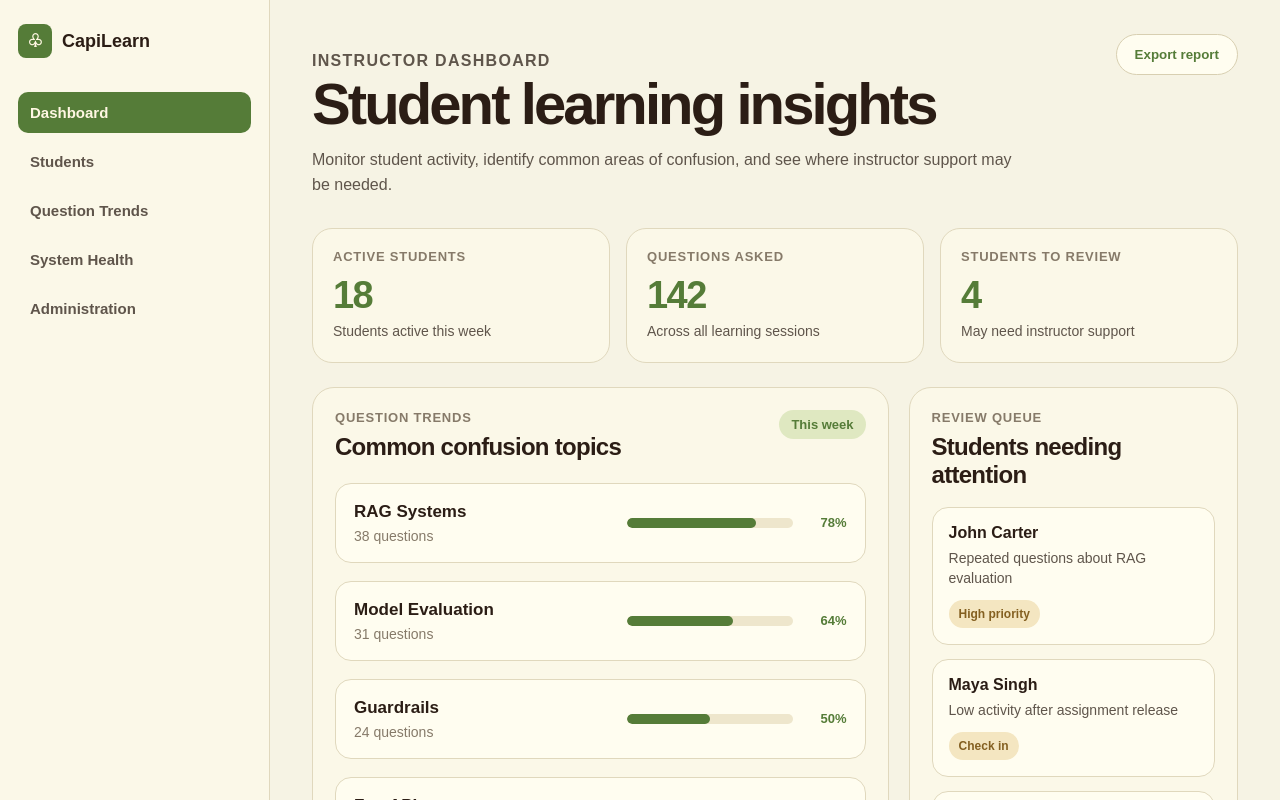
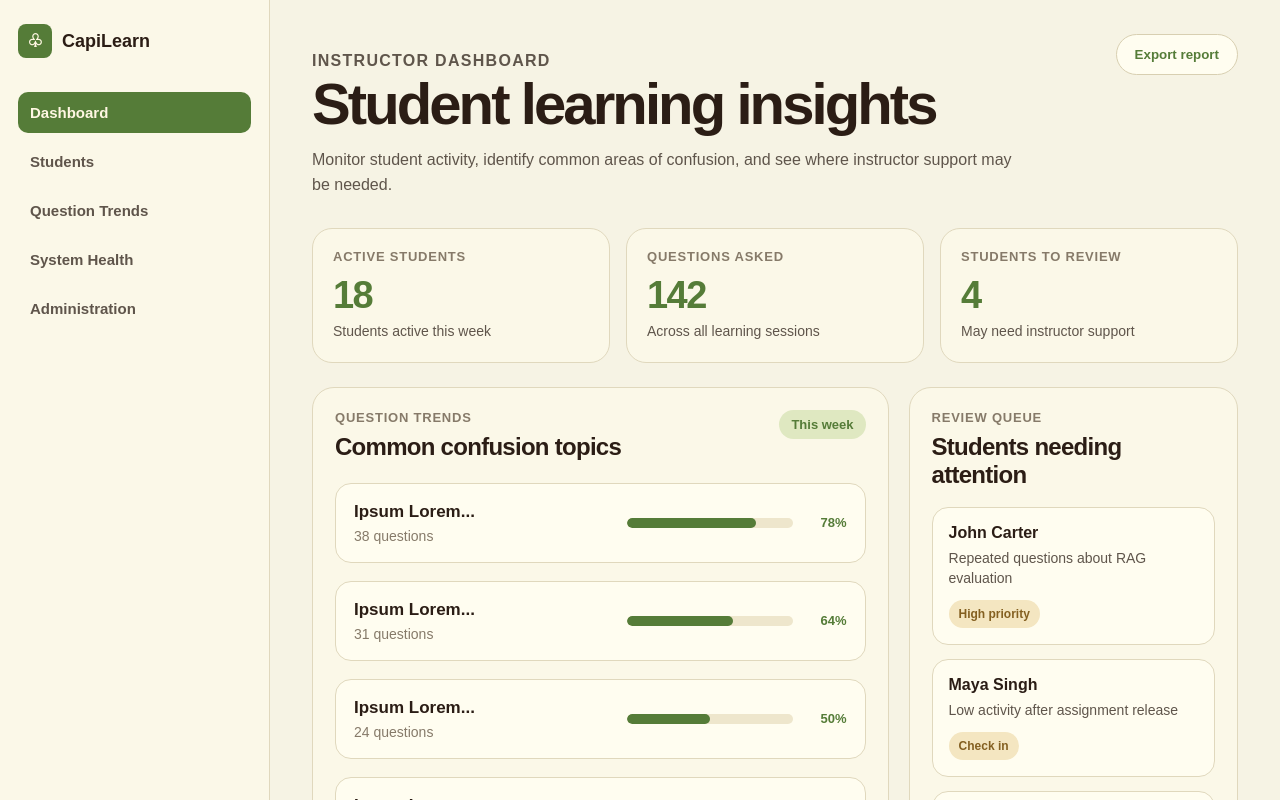
Before and after one commit to CapiLearn/CapiLearn, a React app in the folder frontend/: page /instructor-dashboard in a window 1280 px wide. Shown: the top 800 px of the page. Built offline with nearby package versions, Linux system fonts and the light colour scheme; the HTML template or start-up script is replaced by a standard one.

Commit message:
Update placeholder text in frontend screens

```diff
--- a/frontend/src/pages/InstructorDashboard.jsx
+++ b/frontend/src/pages/InstructorDashboard.jsx
@@ -21,27 +21,27 @@ const summaryStats = [
 
 const topicDistribution = [
   {
-    topic: "RAG Systems",
+    topic: "Ipsum Lorem...",
     count: 38,
     percentage: 78,
   },
   {
-    topic: "Model Evaluation",
+    topic: "Ipsum Lorem...",
     count: 31,
     percentage: 64,
   },
   {
-    topic: "Guardrails",
+    topic: "Ipsum Lorem...",
     count: 24,
     percentage: 50,
   },
   {
-    topic: "FastAPI",
+    topic: "Ipsum Lorem...",
     count: 19,
     percentage: 39,
   },
   {
-    topic: "PostgreSQL",
+    topic: "Ipsum Lorem...",
     count: 15,
     percentage: 31,
   },
@@ -68,7 +68,7 @@ const reviewQueue = [
 const studentRoster = [
   {
     name: "John Carter",
-    topTopic: "RAG Systems",
+    topTopic: "Ipsum Lorem",
     questions: 18,
     streak: "4 days",
     status: "Needs support",
@@ -76,7 +76,7 @@ const studentRoster = [
   },
   {
     name: "Maya Singh",
-    topTopic: "Model Evaluation",
+    topTopic: "Ipsum Lorem",
     questions: 9,
     streak: "1 day",
     status: "Watch",
@@ -84,7 +84,7 @@ const studentRoster = [
   },
   {
     name: "Luis Rivera",
-    topTopic: "Guardrails",
+    topTopic: "Ipsum Lorem",
     questions: 14,
     streak: "5 days",
     status: "Needs support",
@@ -92,7 +92,7 @@ const studentRoster = [
   },
   {
     name: "Ava Thompson",
-    topTopic: "FastAPI",
+    topTopic: "Ipsum Lorem",
     questions: 6,
     streak: "6 days",
     status: "On track",
@@ -100,7 +100,7 @@ const studentRoster = [
   },
   {
     name: "Noah Kim",
-    topTopic: "PostgreSQL",
+    topTopic: "Ipsum Lorem",
     questions: 7,
     streak: "3 days",
     status: "On track",
--- a/frontend/src/pages/LandingPage.jsx
+++ b/frontend/src/pages/LandingPage.jsx
@@ -4,7 +4,7 @@ import "../styles/LandingPage.css";
 function LandingPage() {
   return (
     <main className="capilearn-page">
-      <h1 className="capilearn-slide-title">Landing Page</h1>
+      {/* <h1 className="capilearn-slide-title">Landing Page</h1> */}
 
       <section className="capilearn-card">
         <header className="capilearn-nav">
--- a/frontend/src/pages/LearningWorkspace.jsx
+++ b/frontend/src/pages/LearningWorkspace.jsx
@@ -4,15 +4,15 @@ import "../styles/LearningWorkspace.css";
 const recentChats = [
   {
     label: "Today",
-    items: ["Gradient descent confusion", "RAG evaluation questions"],
+    items: ["Ipsum Lorem", "Ipsum Lorem"],
   },
   {
     label: "Yesterday",
-    items: ["Python decorator review", "Model monitoring notes"],
+    items: ["Ipsum Lorem", "Ipsum Lorem"],
   },
   {
     label: "Last week",
-    items: ["FastAPI readiness probes", "Postgres vector search"],
+    items: ["Ipsum Lorem", "Ipsum Lorem"]
   },
 ];
 
--- a/frontend/src/pages/StudentDashboard.jsx
+++ b/frontend/src/pages/StudentDashboard.jsx
@@ -26,38 +26,38 @@ const statCards = [
 
 const modules = [
   {
-    title: "Intro to Machine Learning",
+    title: "Ipsum Lorem",
     progress: 90,
     status: "Almost complete",
   },
   {
-    title: "Model Evaluation",
+    title: "Ipsum Lorem",
     progress: 72,
     status: "In progress",
   },
   {
-    title: "RAG Systems",
+    title: "Ipsum Lorem",
     progress: 55,
     status: "Needs review",
   },
   {
-    title: "Guardrails and Safety",
+    title: "Ipsum Lorem",
     progress: 38,
     status: "Started",
   },
 ];
 
 const recentActivity = [
-  "Asked for help understanding model evaluation metrics",
-  "Reviewed lesson: RAG retrieval flow",
-  "Completed guided reflection on overfitting",
-  "Started lesson: Guardrails and bad outputs",
+  "Ipsum Lorem",
+  "Ipsum Lorem",
+  "Ipsum Lorem",
+  "Ipsum Lorem",
 ];
 
 const focusAreas = [
-  "RAG evaluation",
-  "Model monitoring",
-  "Prompt guardrails",
+  "Ipsum Lorem",
+  "Ipsum Lorem",
+  "Ipsum Lorem",
 ];
 
 function StudentDashboard() {
```
Also changed, not shown: frontend/src/App.css (deleted, +0 -184 lines).
